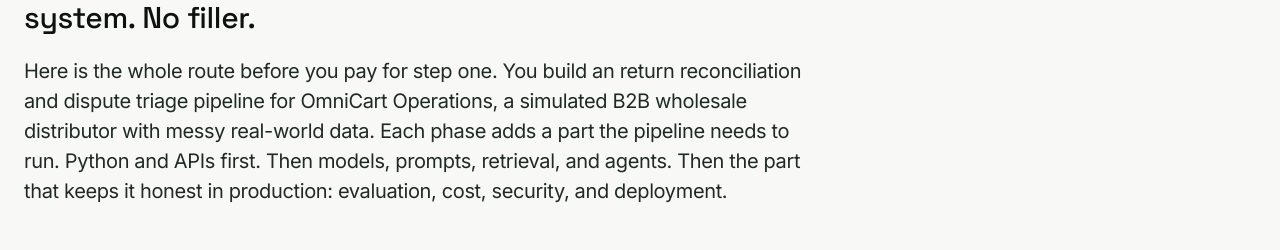
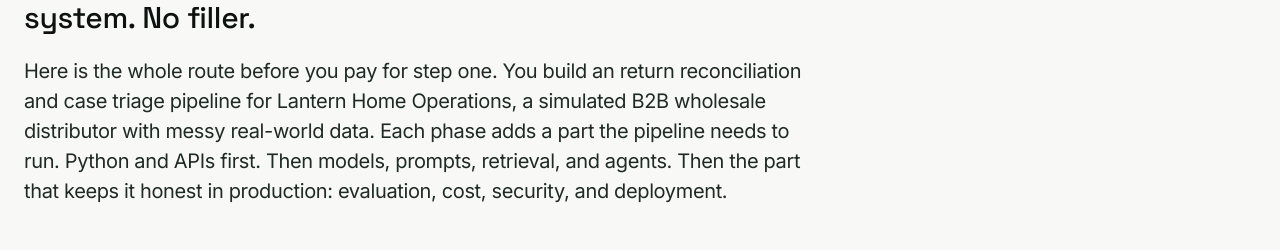
Before and after one commit to techiebande/keelacademy, a Next.js app in the folder platform/app/: page /curriculum in a window 1280 px wide. Shown: the part 190-440 px from the top of the page. Built offline with nearby package versions, Linux system fonts and the light colour scheme; no server answers.

Commit message:
Complete lesson system v2 cleanup (5/9)

```diff
--- a/platform/app/app/curriculum/page.tsx
+++ b/platform/app/app/curriculum/page.tsx
@@ -7,7 +7,7 @@
 export const metadata: Metadata = {
   title: "Curriculum",
   description:
-    "Every phase from engineering foundations through deployed AI systems, taught by building one invoice reconciliation and dispute triage pipeline end to end.",
+    "Every phase from engineering foundations through deployed AI systems, taught by building one invoice reconciliation and case triage pipeline end to end.",
 };
 
 export default function CurriculumPage() {
@@ -29,7 +29,7 @@
         </h1>
         <p className="lead mt-5">
           Here is the whole route before you pay for step one. You build an
-          return reconciliation and dispute triage pipeline for OmniCart
+          return reconciliation and case triage pipeline for Lantern Home
           Operations, a simulated B2B wholesale distributor with messy
           real-world data. Each phase adds a part the pipeline needs to run.
           Python and APIs first. Then models, prompts, retrieval, and agents.
--- a/platform/app/app/faq/page.tsx
+++ b/platform/app/app/faq/page.tsx
@@ -28,7 +28,7 @@
   const FAQS = [
     {
       question: "What is Keel Academy?",
-      answer: `Keel Academy is where tutorials end and the real work starts. You learn applied AI engineering through projects: one production system built end to end, a return reconciliation and dispute triage pipeline for OmniCart Operations, a simulated multi-brand e-commerce retailer. The curriculum has ${phaseCount} phases and ${totalHours} hours of build work, and every hour of it is building.`,
+      answer: `Keel Academy is where tutorials end and the real work starts. You learn applied AI engineering through projects: one production system built end to end, a return reconciliation and case triage pipeline for Lantern Home, a simulated multi-brand e-commerce retailer. The curriculum has ${phaseCount} phases and ${totalHours} hours of build work, and every hour of it is building.`,
     },
     {
       question: "How does grading actually work?",
```
Also changed, not shown: 2 other files (tests, documents, lock files or other folders).
